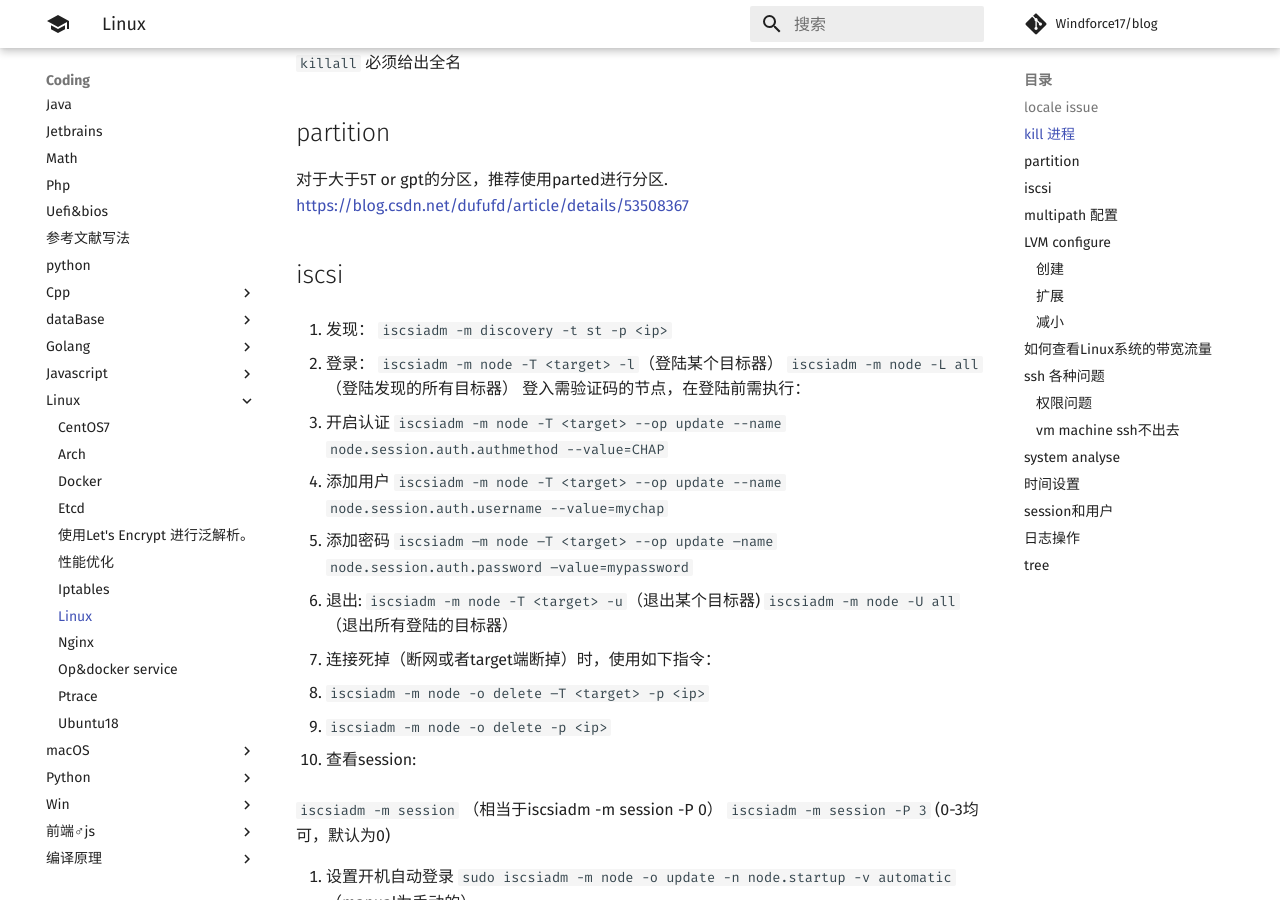
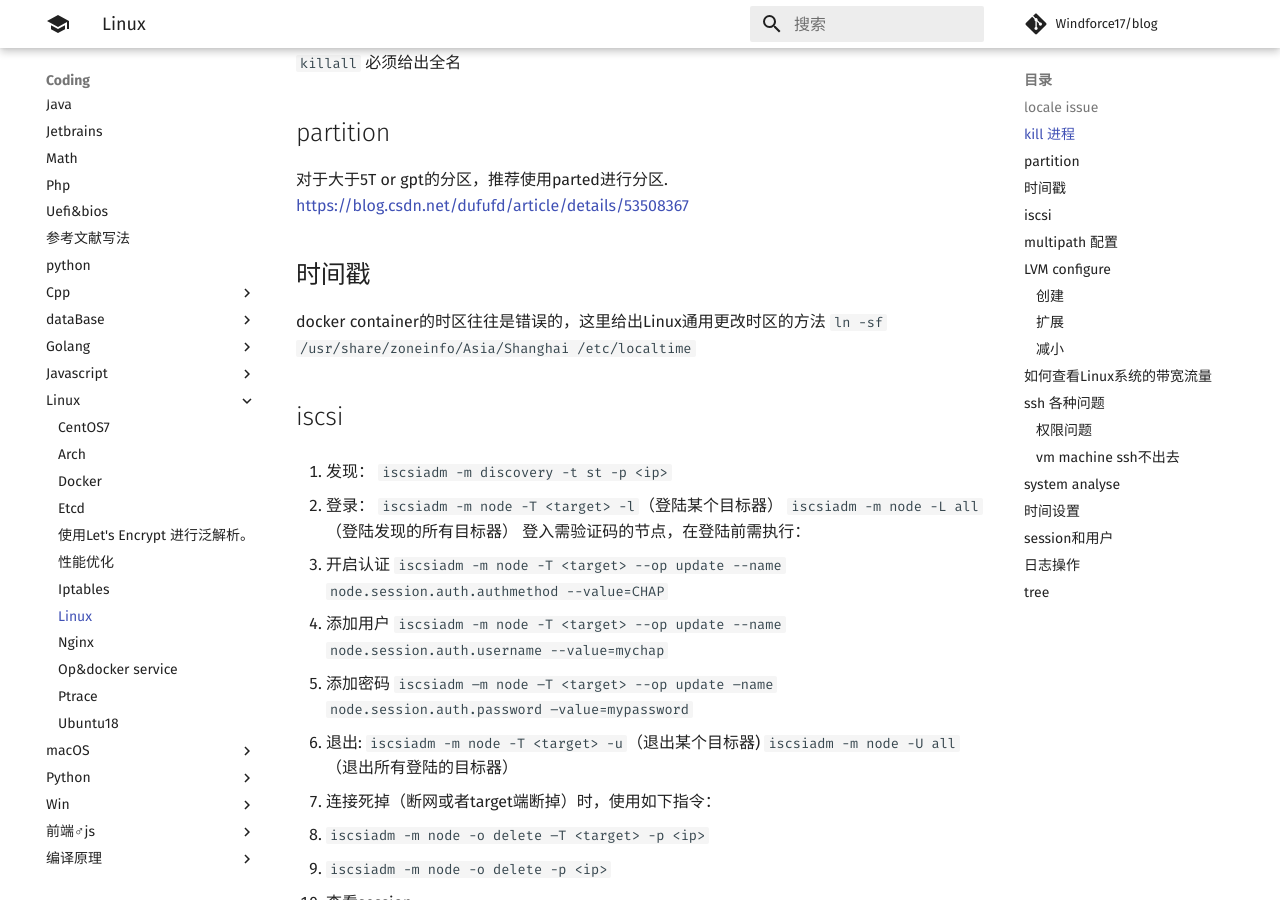
Before and after one commit to Windforce17/blog, an MkDocs documentation site: the page built from docs/coding/linux/linux.md, in a window 1280 px wide and 900 px high, scrolled down 481 px. Built offline with MkDocs 1.6.1 and Material for MkDocs 9.7.7, drawn with Linux system fonts in a browser that asks for light colours; comment, search, counter and statistics services are not loaded.

Commit message:
[conding/linux] add timezone

```diff
--- a/docs/coding/linux/linux.md
+++ b/docs/coding/linux/linux.md
@@ -16,6 +16,11 @@
 ## partition
 对于大于5T or gpt的分区，推荐使用parted进行分区.
 https://blog.csdn.net/dufufd/article/details/53508367
+
+## 时间戳
+docker container的时区往往是错误的，这里给出Linux通用更改时区的方法
+`ln -sf /usr/share/zoneinfo/Asia/Shanghai /etc/localtime`
+
 ## iscsi
 
 1. 发现： `iscsiadm -m discovery -t st -p <ip>`
```
